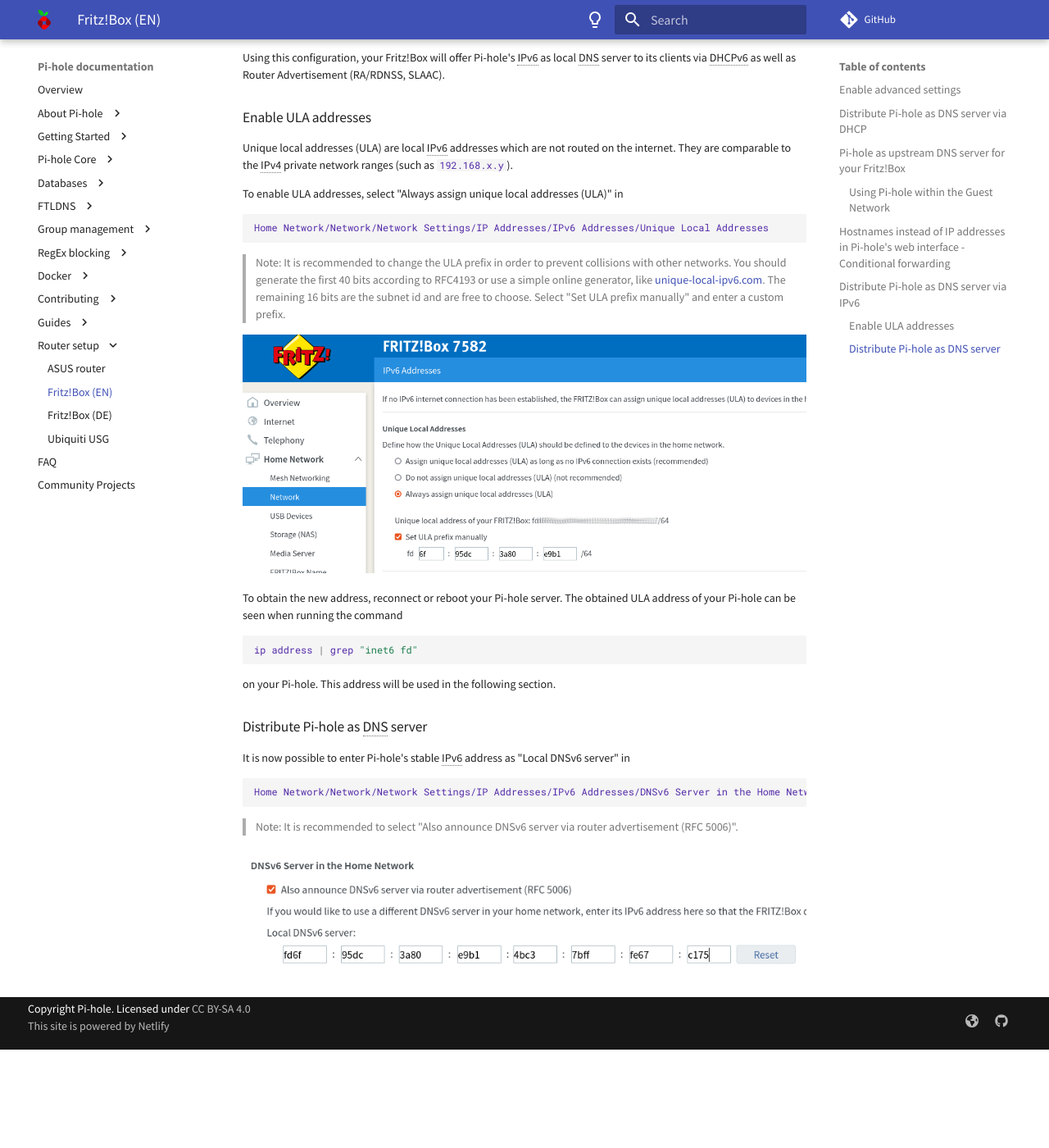
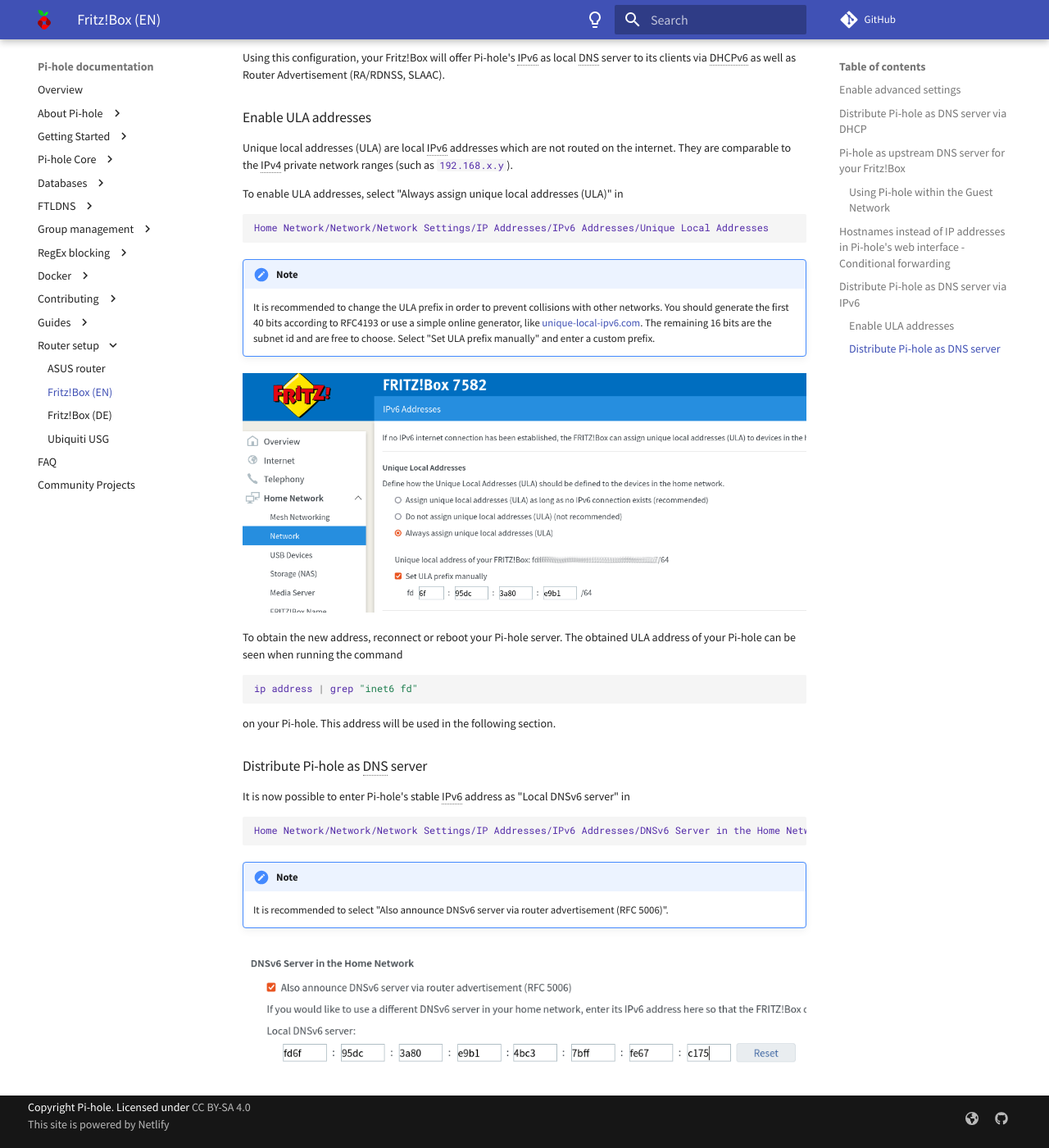
Before and after one commit to pi-hole/docs, an MkDocs documentation site: the page built from docs/routers/fritzbox.md, in a window 1280 px wide and 1400 px high, scrolled down 3348 px. Shown: the whole window at 82% size. Built offline with MkDocs 1.6.1 and Material for MkDocs 9.7.7, drawn with Linux system fonts in a browser that asks for light colours; comment, search, counter and statistics services are not loaded; before the commit the page ends 4628 px from its top, so only the background shows below that.

Commit message:
Apply suggestions from code review
Co-authored-by: yubiuser <ckoenig@posteo.de>
Signed-off-by: DL6ER <DL6ER@users.noreply.github.com>

````diff
--- a/docs/routers/fritzbox.md
+++ b/docs/routers/fritzbox.md
@@ -99,10 +99,10 @@
 Home Network/Network/Network Settings/IP Addresses/IPv6 Addresses/Unique Local Addresses
 ```
 
-> Note:
-It is recommended to change the ULA prefix in order to prevent collisions with other networks.
-You should generate the first 40 bits according to RFC4193 or use a simple online generator, like [unique-local-ipv6.com](https://www.unique-local-ipv6.com/). The remaining 16 bits are the subnet id and are free to choose.
-Select "Set ULA prefix manually" and enter a custom prefix.
+!!! note
+    It is recommended to change the ULA prefix in order to prevent collisions with other networks.
+    You should generate the first 40 bits according to RFC4193 or use a simple online generator, like [unique-local-ipv6.com](https://www.unique-local-ipv6.com/). The remaining 16 bits are the subnet id and are free to choose.
+    Select "Set ULA prefix manually" and enter a custom prefix.
 
 ![Screenshot of Fritz!Box IPv6 Addresses Settings](../images/routers/fritzbox-ipv6-1.png)
 
@@ -122,7 +122,7 @@
 Home Network/Network/Network Settings/IP Addresses/IPv6 Addresses/DNSv6 Server in the Home Network
 ```
 
-> Note:
-It is recommended to select "Also announce DNSv6 server via router advertisement (RFC 5006)".
+!!! note
+    It is recommended to select "Also announce DNSv6 server via router advertisement (RFC 5006)".
 
 ![Screenshot of Fritz!Box IPv6 Addresses Settings](../images/routers/fritzbox-ipv6-2.png)
````
Also changed, not shown: docs/routers/fritzbox-de.md (+6 -6 lines).
